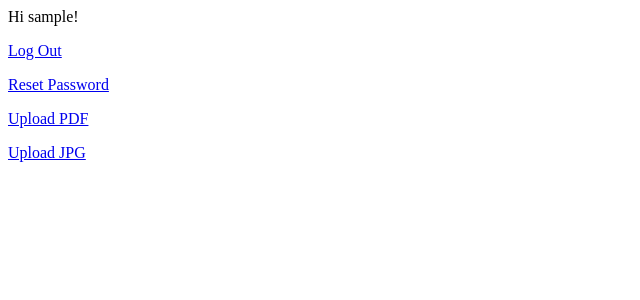
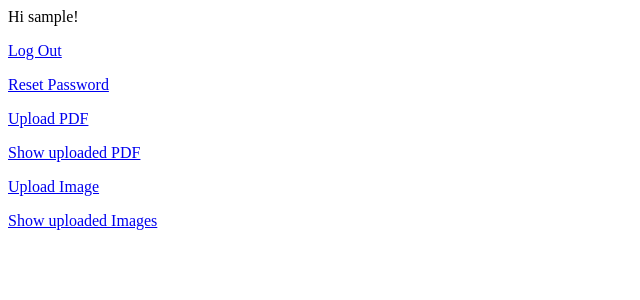
Before and after one commit to mishraanis/deepLogicAI, a Django app: page / in a window 1280 px wide. Shown: the top 300 px of the page, without its empty margins (0-640 px from the left). Run offline with Django 4.2, Linux system fonts and the light colour scheme; the visitor is signed in with stand-in values (Sample User, id 1).

Commit message:
all done

```diff
--- a/templates/home.html
+++ b/templates/home.html
@@ -8,7 +8,10 @@
     <p><a href="{% url 'logout' %}">Log Out</a></p>
     <p><a href="{% url 'password_reset' %}">Reset Password</a></p>
     <p><a href="{% url 'uploadPdf' %}">Upload PDF</a></p>
-    <p><a href="{% url 'uploadJPG' %} ">Upload JPG</a></p>
+    <p><a href="{% url 'pdfs_list' %}">Show uploaded PDF</a></p>
+    <p><a href="{% url 'uploadJPG' %} ">Upload Image</a></p>
+    <p><a href="{% url 'jpgs_list' %} ">Show uploaded Images</a></p>
+    <p><a href=""></a></p>
 {% else %}
   <p>You are not logged in</p>
   <a href="{% url 'login' %}">Log In<br/></a>
```
